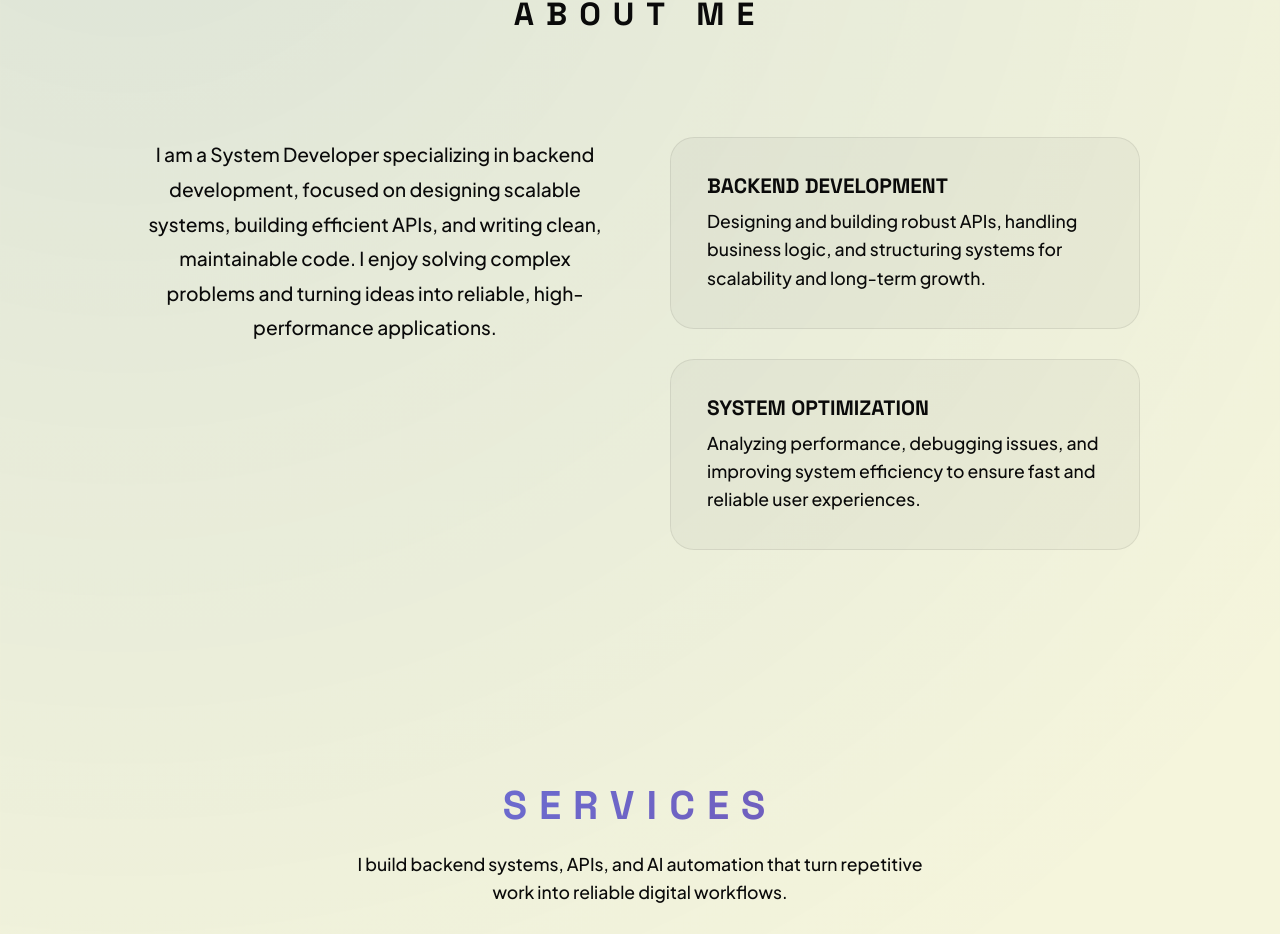
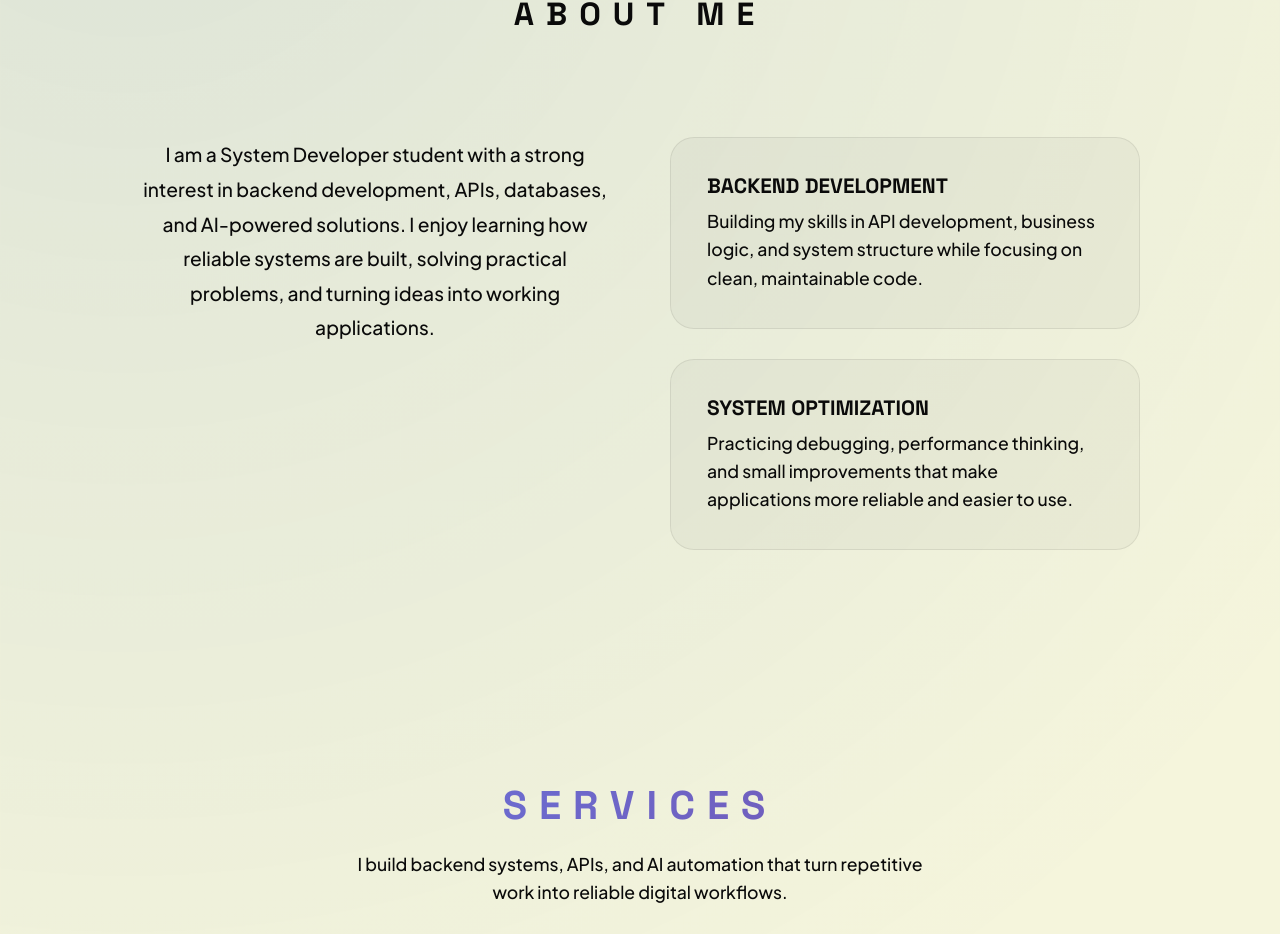
Before and after one commit to AbdiazizNor114/MyPortfolio, a React (Vite) app: page / in a window 1280 px wide. Shown: the part 1077-2011 px from the top of the page. Built offline with nearby package versions, Linux system fonts and the light colour scheme; no server answers; the database is empty.

Commit message:
about me fix

```diff
--- a/src/components/About.jsx
+++ b/src/components/About.jsx
@@ -8,11 +8,10 @@ export default function About() {
     <div className="grid-about">
       <div className="intro-text">
         <p>
-          I am a System Developer specializing in backend development,
-          focused on designing scalable systems, building efficient APIs,
-          and writing clean, maintainable code.
-          I enjoy solving complex problems and turning ideas into
-          reliable, high-performance applications.
+          I am a System Developer student with a strong interest in backend
+          development, APIs, databases, and AI-powered solutions. I enjoy
+          learning how reliable systems are built, solving practical problems,
+          and turning ideas into working applications.
         </p>
       </div>
 
@@ -20,16 +19,16 @@ export default function About() {
         <div className="grid-item">
           <h6>BACKEND DEVELOPMENT</h6>
           <p>
-            Designing and building robust APIs, handling business logic,
-            and structuring systems for scalability and long-term growth.
+            Building my skills in API development, business logic, and system
+            structure while focusing on clean, maintainable code.
           </p>
         </div>
 
         <div className="grid-item">
           <h6>SYSTEM OPTIMIZATION</h6>
           <p>
-            Analyzing performance, debugging issues, and improving system
-            efficiency to ensure fast and reliable user experiences.
+            Practicing debugging, performance thinking, and small improvements
+            that make applications more reliable and easier to use.
           </p>
         </div>
       </div>
```
